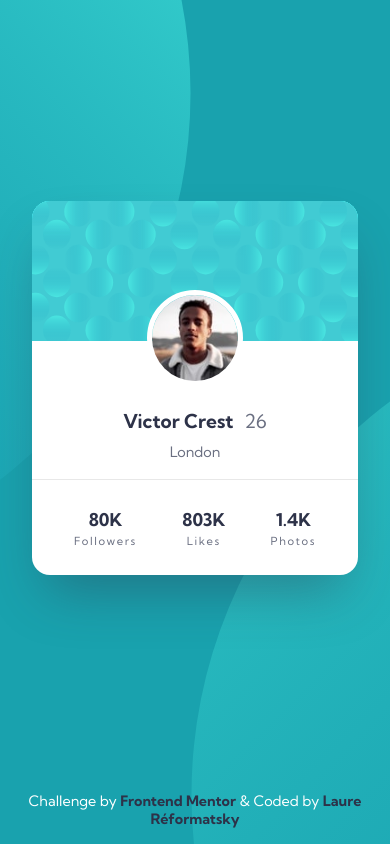
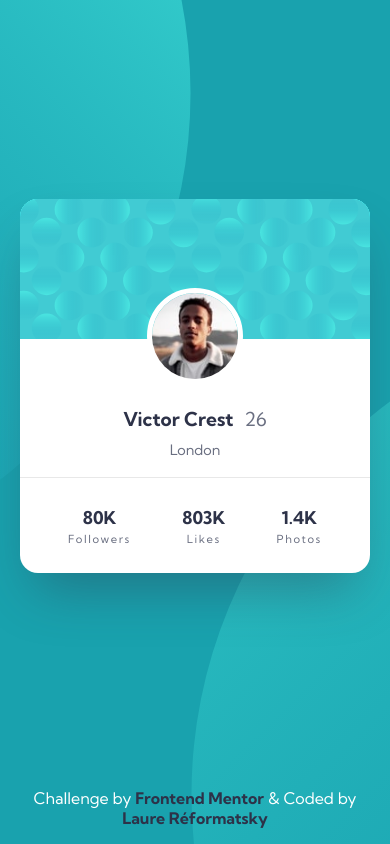
Before and after one commit to laurereformatsky/fmentor_profile-card-component, a plain HTML site: page index.html in a window 390 px wide. Drawn offline with Linux system fonts and the light colour scheme.

Commit message:
Replace min-width by max-width in media queries and use shorthand properties to padding

```diff
--- a/css/styles.css
+++ b/css/styles.css
@@ -160,10 +160,7 @@ div.card-body {
 /* SECTION CARD COMPONENT */
 div.card-section {
   width: 100%;
-  padding-top: 1.611rem; /* 29px / 18px */
-  padding-right: 2.667rem; /* 48px / 18px */
-  padding-bottom: 1.5rem; /* 27px / 18px */
-  padding-left: 2.667rem; /* 48px / 18px */
+  padding: 1.611rem 2.667rem 1.5rem 2.667rem; /* 29px 48px 27px 48px / 18px */
   display: -webkit-box;
   display: -webkit-flex;
   display: -ms-flexbox;
@@ -217,7 +214,7 @@ h3.card-section-title {
 }
 
 /* RESPONSIVE DESIGN */
-@media only screen and (min-width: 20.83333333333333em) and (orientation: portrait) { /* 375px / 18px */
+@media only screen and (max-width: 375px) and (orientation: portrait) {
   /* GENERAL STYLES */
   p.attribution {
     font-size: 0.8rem;
@@ -249,7 +246,6 @@ h3.card-section-title {
 
   /* SECTION CARD COMPONENT */
   div.card-section {
-    padding-right: 2.333rem; /* 42px / 18px */
-    padding-left: 2.333rem; /* 42px / 18px */
+    padding: auto 2.333rem; /* 42px / 18px */
   }
 }
```
